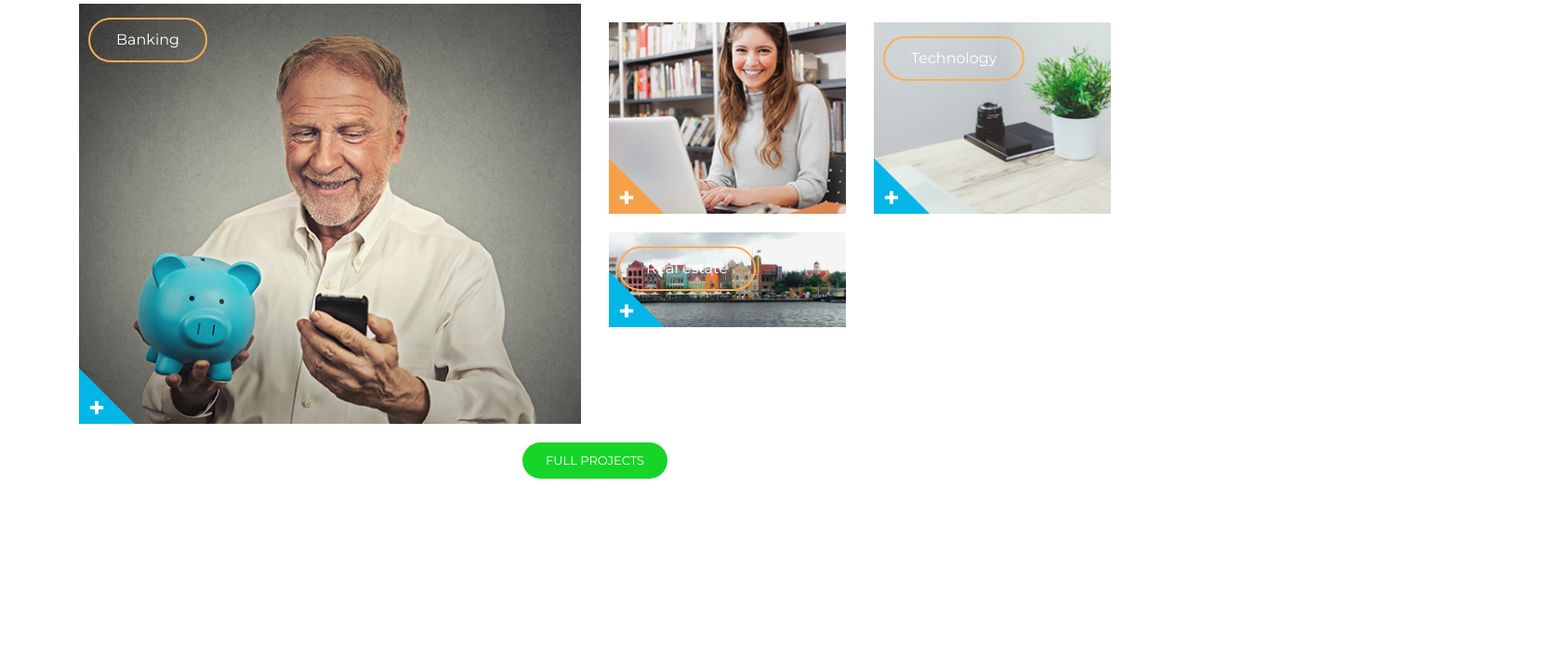
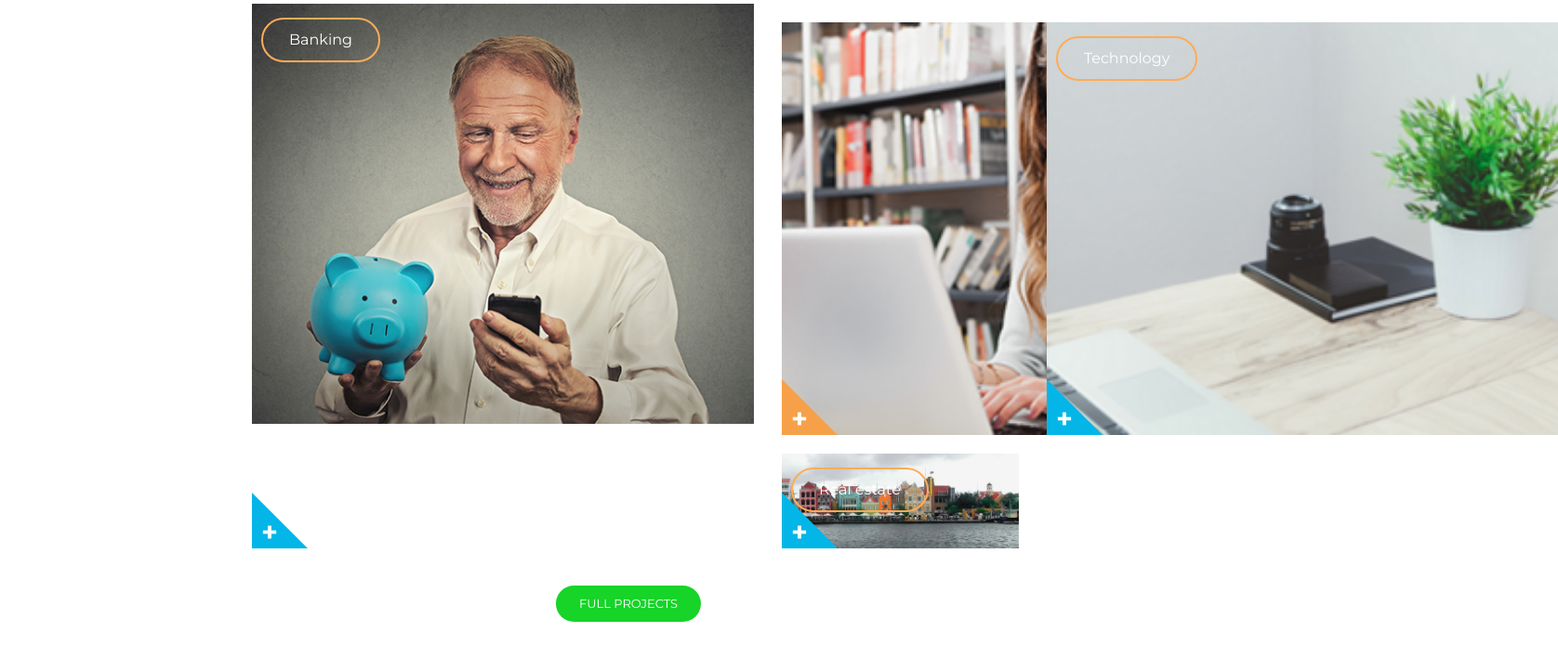
Before and after one commit to ViktorRapavyy/consult, a plain HTML site: page index.html in a window 1280 px wide. Shown: the part 91-800 px from the top of the page at 93% size, 1676 px wide, since content can reach past the window. Drawn offline with nearby package versions, Linux system fonts and the light colour scheme.

Commit message:
section-projects-update2

```diff
--- a/css/style.css
+++ b/css/style.css
@@ -2,10 +2,13 @@
     margin: 0 ;
     padding: 0;
     font-family: 'Montserrat', sans-serif;
-    transition: .5s;
+
 }
+
+
 .projects{
     height: 100vh;
+    display: flex;
 }
 .small-text-section-projects{
     font-size: 14px;
@@ -57,6 +60,7 @@
     color: white;
     font-size: 12;
     font-weight: 400;
+    transition: .5s;
 
 
 }
@@ -64,6 +68,7 @@
     background: #ffac56;
     text-decoration: none;
     color: white;
+    transition: .5s;
 }
 
 .hover-button{
@@ -75,12 +80,14 @@
     color: white;
     font-weight: 700;
     z-index: 4;
+    transition: .5s;
 
 
 }
 .hover-button:hover{
     text-decoration: none;
     color: white;
+    transition: .5s;
 
 
 }
@@ -127,9 +134,7 @@
 
 }
 
-    .tt{
-    margin-right: -25px;
-}
+
 .bt{
     margin-top: 30px;
 }
@@ -164,9 +169,33 @@
 
 
 }
-@media only screen and (min-device-width : 995px) and (max-device-width : 1200px)  {
+.bottom-ss{
+
+    margin: 0 auto;
+}
+.bottom-buttom{
+
+    display: inline-block;
+    color: white;
+    text-transform: uppercase;
+    background: #16d428;
+    font-size: 13px;
+    font-weight: 400;
+    padding: 10px 25px 10px 25px;
+    border-radius: 20px;
+    text-align: center;
+    margin-top: 40px;
+
+
+}
+.bottom-buttom:hover{
+    text-decoration: none;
+    color: white;
+}
+
+@media only screen and (min-device-width : 990px) and (max-device-width : 1200px)  {
         img{
-        width: 100%;
+        max-width: 100%;
 }
 .l35-2{
     width: 450px;
@@ -177,15 +206,17 @@
     .bt{
        min-width: 475px;
     }
+    .tt{
+        margin-left: -5px;
+    }
 }
-@media only screen and (min-device-width : 750px) and (max-device-width : 995px)  {
+@media only screen and (min-device-width : 750px) and (max-device-width : 991px)  {
         img{
-            max-width: 100%;
+            max-width:100%;
+
 
     }
-    .block-1{
-        ;
-    }
+
     .bt{
     margin-top: 0px;
 
@@ -194,9 +225,34 @@
         margin-top: 20px;
 
     }
-    .row{
+    .layer-19{
+        min-width: 550px;
 
     }
+    .layer-26{
+       min-width: 550px;
+
+
+    }
+    .l35-1{
+    width: 555px;
+    }
+    .projects{
+      display: block;
+    }
+    .wrapper{
+        margin-left: 20%
+    }
+    .bottom-ss{
+        margin-left: 30%
+    }
+
+.l35-2{
+    width: 555px;
+
+    }
+
+
 }
 @media screen and (max-width:750px){
     img{
@@ -213,27 +269,27 @@
     .block-2{
         margin-top: 20px;
     }
+    .projects{
+      display: block;
+    }
+    .tt{
+        margin-left: -1px;
+    }
 }
 
-.bottom-ss{
-    margin: 0 auto;
+@media screen and (min-width:1200px){
+    .tt{
+
+        padding-left: 15px;
+    }
 }
-.bottom-buttom{
+.wrapper{
+   display: flex;
+    align-items: center;
+    align-content: center;
 
-    display: inline-block;
-    color: white;
-    text-transform: uppercase;
-    background: #16d428;
-    font-size: 13px;
-    font-weight: 400;
-    padding: 10px 25px 10px 25px;
-    border-radius: 20px;
-    text-align: center;
-    margin-top: 20px;
 
 
 }
-.bottom-buttom:hover{
-    text-decoration: none;
-    color: white;
-}
+
+ //*----------------------------------------------------------------------------------------------------------------------------------------------------Project section------------------------------------------------------------------------------------------------------------------------------------  *//
--- a/index.html
+++ b/index.html
@@ -8,17 +8,19 @@
     <link href="https://fonts.googleapis.com/css?family=Montserrat:400,700" rel="stylesheet">
     <link rel="stylesheet" href="https://stackpath.bootstrapcdn.com/bootstrap/4.1.3/css/bootstrap.min.css" integrity="sha384-MCw98/SFnGE8fJT3GXwEOngsV7Zt27NXFoaoApmYm81iuXoPkFOJwJ8ERdknLPMO" crossorigin="anonymous">
     <link rel="stylesheet" href="css/style.css">
+
 </head>
 <body>
-
+<!-- Project section   -->
 
     <section class="projects">
-        <div class="container">
-            <div class="row">
+        <div class="container wrapper">
+            <div class="row ">
 
-                <div class="col-lg-12 col-md-12 col-sm-12 col-xs-12"><p class="small-text-section-projects">Featured</p>
+                <div class="  col-lg-12 col-md-12 col-sm-12 col-xs-12"><p class="small-text-section-projects">Featured</p>
+
                 <h3 class="text-section-projects">Projects</h3></div>
-                <div class="  col-xl-6 col-lg-6 col-md-12 col-sm-12 col xs-12">
+                <div class="  col-xl-6 col-lg-6 col-md-12 col-sm-12 col-xs-12">
                 <img class="layer-16 gg " src="img/Layer16.png" alt="">
 
                  <a class="active-button" href="#">Banking</a>
@@ -33,7 +35,7 @@
 
 
                 </div>
-                <div class=" col-xl-6 col-lg-6 col-md-12 col-sm-12 col-xs-12">
+                <div class=" rr col-xl-6 col-lg-6 col-md-12 col-sm-12 col-xs-12">
                     <div class="row">
                         <div class=" block-1 block-2 ee col-lg-6 col-md-12 col-sm-12 col-xs-12"><img class="layer-19" src="img/Layer19.png" alt="">
 
@@ -49,7 +51,7 @@
 
 
 
-                        <div class=" block-1 block-2 tt col-lg-6 col-md-12 col-sm-12 col-xs-6"><img class="layer-26" src="img/Layer26.png" alt="">
+                        <div  class=" block-1 block-2 tt col-lg-6 col-md-12 col-sm-12 col-xs-6"><img class="layer-26" src="img/Layer26.png" alt="">
                         <a class="active-button" href="#">Technology</a>
                 <div class="triangle">
                 <div class=" l35-1 bg-layer-19">
@@ -63,7 +65,7 @@
 
 
 
-                        <div class=" bt block-2 col-lg-6 col-md-12 col-sm-12 col xs-12"><img class="layer-35"
+                        <div class="  bt block-2 col-lg-6 col-md-12 col-sm-12 col xs-12"><img class="layer-35"
                         src="img/Layer35.png"  style="" alt=""><a class="active-button" href="#" >Real estate</a>
                 <div class="triangle ">
                 <div style="" class="l35-2 bg-layer-19">
@@ -78,10 +80,12 @@
                 <div class=" bottom-ss"><a class="bottom-buttom" href="#">Full Projects</a></div>
             </div>
         </div>
+
     </section>
-
+    <!-- Project section   -->
     <script src="https://code.jquery.com/jquery-3.3.1.slim.min.js" integrity="sha384-q8i/X+965DzO0rT7abK41JStQIAqVgRVzpbzo5smXKp4YfRvH+8abtTE1Pi6jizo" crossorigin="anonymous"></script>
 <script src="https://cdnjs.cloudflare.com/ajax/libs/popper.js/1.14.3/umd/popper.min.js" integrity="sha384-ZMP7rVo3mIykV+2+9J3UJ46jBk0WLaUAdn689aCwoqbBJiSnjAK/l8WvCWPIPm49" crossorigin="anonymous"></script>
 <script src="https://stackpath.bootstrapcdn.com/bootstrap/4.1.3/js/bootstrap.min.js" integrity="sha384-ChfqqxuZUCnJSK3+MXmPNIyE6ZbWh2IMqE241rYiqJxyMiZ6OW/JmZQ5stwEULTy" crossorigin="anonymous"></script>
+
 </body>
 </html>
```
